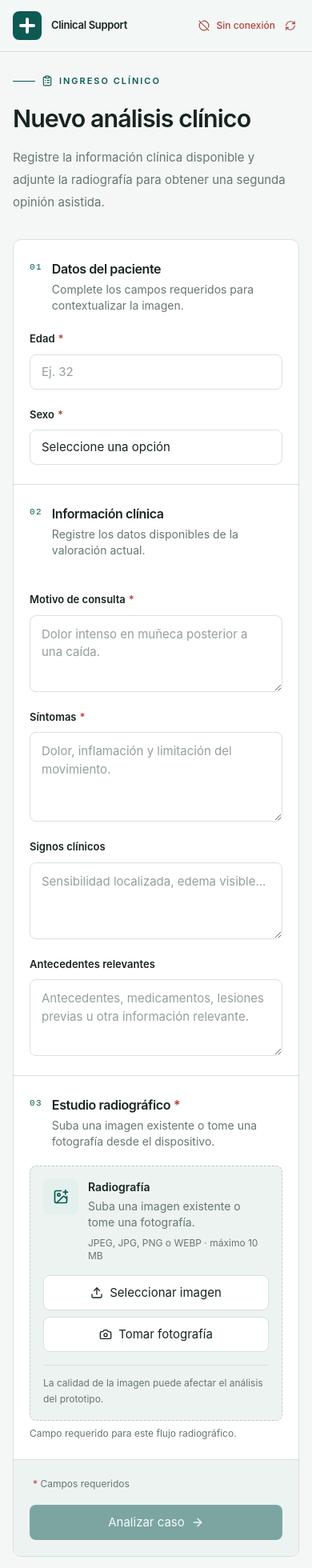
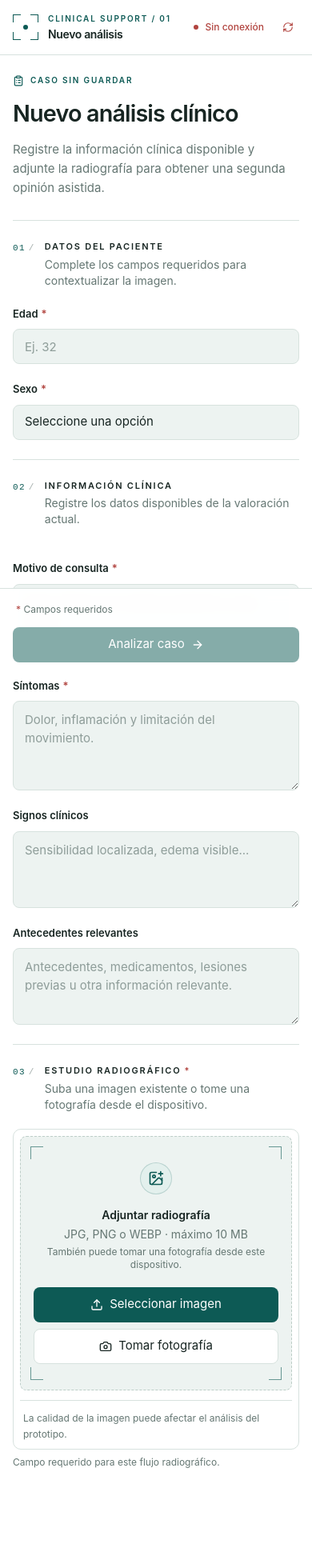
Before and after one commit to AdrianGuerra-byte/frontend-rag, a Next.js app: page / in a window 390 px wide. Shown: the top 1960 px of the page at 80% size. Built offline with nearby package versions, Linux system fonts and the light colour scheme; no server answers.

Commit message:
estilo(ui): convertir interfaz en app clínica

```diff
--- a/src/components/clinical-form.tsx
+++ b/src/components/clinical-form.tsx
@@ -58,11 +58,12 @@ function FormSectionHeading({
 }) {
   return (
     <div className="mb-5 flex items-start gap-3">
-      <span className="pt-0.5 font-mono text-[11px] font-medium tracking-[0.12em] text-primary">
+      <div className="flex shrink-0 items-center gap-1 pt-0.5 font-mono text-[11px] font-medium tracking-[0.12em] text-primary">
         {index}
-      </span>
+        <span aria-hidden="true" className="text-muted/60">/</span>
+      </div>
       <div>
-        <h2 className="text-base font-semibold tracking-tight text-ink">{title}</h2>
+        <h2 className="text-[11px] font-semibold uppercase tracking-[0.16em] text-ink">{title}</h2>
         <p className="mt-1 text-sm leading-5 text-muted">{description}</p>
       </div>
     </div>
@@ -80,17 +81,16 @@ export function ClinicalForm({
   onValueChange,
 }: ClinicalFormProps) {
   return (
-    <section aria-labelledby="new-analysis-title" className="mx-auto w-full max-w-4xl">
-      <div className="mb-8 max-w-2xl">
-        <div className="mb-4 flex items-center gap-2 text-[11px] font-semibold uppercase tracking-[0.18em] text-primary">
-          <span aria-hidden="true" className="h-px w-7 bg-primary" />
+    <section aria-labelledby="new-analysis-title" className="mx-auto w-full max-w-[640px]">
+      <div className="mb-7 max-w-xl">
+        <div className="mb-3 flex items-center gap-2 text-[10px] font-semibold uppercase tracking-[0.18em] text-primary">
           <ClipboardList aria-hidden="true" className="size-3.5" />
-          Ingreso clínico
+          Caso sin guardar
         </div>
-        <h1 className="text-[clamp(1.9rem,4vw,2.55rem)] font-semibold tracking-[-0.03em] text-ink" id="new-analysis-title">
+        <h1 className="text-[clamp(1.8rem,4vw,2.25rem)] font-semibold tracking-[-0.03em] text-ink" id="new-analysis-title">
           Nuevo análisis clínico
         </h1>
-        <p className="mt-3 text-[15px] leading-7 text-muted sm:text-base">
+        <p className="mt-3 text-[15px] leading-6 text-muted">
           Registre la información clínica disponible y adjunte la radiografía para obtener una segunda opinión asistida.
         </p>
       </div>
@@ -106,9 +106,8 @@ export function ClinicalForm({
         </div>
       ) : null}
 
-      <div className="overflow-hidden rounded-[var(--radius-panel)] border border-line bg-surface">
-        <form className="divide-y divide-line" noValidate onSubmit={onSubmit}>
-          <div className="px-5 py-6 sm:px-8 sm:py-7">
+      <form className="relative" noValidate onSubmit={onSubmit}>
+          <div className="border-t border-line py-6 sm:py-7">
             <FormSectionHeading
               description="Complete los campos requeridos para contextualizar la imagen."
               index="01"
@@ -162,7 +161,7 @@ export function ClinicalForm({
             </div>
           </div>
 
-          <div className="grid gap-5 px-5 py-6 sm:px-8 sm:py-7">
+          <div className="grid gap-5 border-t border-line py-6 sm:py-7">
             <FormSectionHeading
               description="Registre los datos disponibles de la valoración actual."
               index="02"
@@ -237,7 +236,7 @@ export function ClinicalForm({
             </div>
           </div>
 
-          <div className="px-5 py-6 sm:px-8 sm:py-7">
+          <div className="border-t border-line py-6 sm:py-7">
             <FormSectionHeading
               description="Suba una imagen existente o tome una fotografía desde el dispositivo."
               index="03"
@@ -254,17 +253,16 @@ export function ClinicalForm({
             ) : null}
           </div>
 
-          <div className="flex flex-col gap-4 bg-surface-subtle px-5 py-5 sm:flex-row sm:items-center sm:justify-between sm:px-8">
-            <p className="text-xs leading-5 text-muted">
+          <div className="sticky bottom-0 z-10 -mx-4 flex flex-col gap-3 border-t border-line bg-surface/95 px-4 pt-4 pb-[calc(1rem+env(safe-area-inset-bottom))] backdrop-blur-sm sm:static sm:mx-0 sm:flex-row sm:items-center sm:justify-between sm:border-t-0 sm:bg-transparent sm:px-0 sm:py-5 sm:backdrop-blur-none">
+            <p className="text-xs leading-5 text-muted sm:order-first">
               <RequiredMark /> Campos requeridos
             </p>
-            <Button className="w-full sm:w-auto sm:min-w-48" disabled={isSubmitDisabled} type="submit">
+            <Button className="w-full sm:order-last sm:w-auto sm:min-w-48" disabled={isSubmitDisabled} type="submit">
               Analizar caso
               <ArrowRight aria-hidden="true" className="size-4" />
             </Button>
           </div>
       </form>
-      </div>
     </section>
   );
 }
--- a/src/components/clinical-support-app.tsx
+++ b/src/components/clinical-support-app.tsx
@@ -1,7 +1,7 @@
 "use client";
 
 import { useState, type FormEvent } from "react";
-import { Activity, ShieldCheck } from "lucide-react";
+import { Activity } from "lucide-react";
 
 import { AnalysisLoading } from "@/src/components/analysis-loading";
 import { AnalysisResult } from "@/src/components/analysis-result";
@@ -9,6 +9,7 @@ import { ClinicalForm } from "@/src/components/clinical-form";
 import { SystemStatus } from "@/src/components/system-status";
 import { Button } from "@/src/components/ui/button";
 import { analyzeCase, getApiErrorMessage } from "@/src/lib/api";
+import { cn } from "@/src/lib/utils";
 import type {
   ClinicalAnalysis,
   ClinicalFormErrors,
@@ -26,6 +27,13 @@ const initialValues: ClinicalFormValues = {
   signs: "",
   medicalHistory: "",
   image: null,
+};
+
+const screenContent: Record<ViewState, { eyebrow: string; title: string }> = {
+  form: { eyebrow: "CLINICAL SUPPORT / 01", title: "Nuevo análisis" },
+  loading: { eyebrow: "CLINICAL SUPPORT / ANÁLISIS", title: "Procesando caso" },
+  result: { eyebrow: "CLINICAL SUPPORT / RESULTADO", title: "Resultado del análisis" },
+  error: { eyebrow: "CLINICAL SUPPORT / ESTADO", title: "No se pudo completar" },
 };
 
 function validateForm(values: ClinicalFormValues, currentErrors: ClinicalFormErrors) {
@@ -57,21 +65,33 @@ function validateForm(values: ClinicalFormValues, currentErrors: ClinicalFormErr
   return errors;
 }
 
-function AppHeader() {
+function ProductMark() {
   return (
-    <header className="border-b border-line bg-background/95">
-      <div className="mx-auto flex min-h-16 w-full max-w-6xl items-center justify-between gap-4 px-4 sm:px-6 lg:px-8">
+    <span aria-hidden="true" className="relative size-8 shrink-0 text-primary">
+      <span className="absolute left-0 top-0 size-2.5 border-l border-t border-current" />
+      <span className="absolute right-0 top-0 size-2.5 border-r border-t border-current" />
+      <span className="absolute bottom-0 left-0 size-2.5 border-b border-l border-current" />
+      <span className="absolute bottom-0 right-0 size-2.5 border-b border-r border-current" />
+      <span className="absolute left-1/2 top-1/2 size-1.5 -translate-x-1/2 -translate-y-1/2 rounded-full bg-current" />
+    </span>
+  );
+}
+
+function AppHeader({ viewState }: { viewState: ViewState }) {
+  const content = screenContent[viewState];
+
+  return (
+    <header className="sticky top-0 z-20 border-b border-line bg-surface/95 pt-[env(safe-area-inset-top)] backdrop-blur-sm">
+      <div className="mx-auto flex min-h-16 w-full max-w-[760px] items-center justify-between gap-4 px-4 py-3 sm:px-6">
         <div className="flex min-w-0 items-center gap-3">
-          <div
-            aria-hidden="true"
-            className="relative size-9 shrink-0 rounded-[var(--radius-control)] bg-primary"
-          >
-            <span className="absolute left-1/2 top-2 h-5 w-1 -translate-x-1/2 rounded-[2px] bg-white" />
-            <span className="absolute left-2 top-1/2 h-1 w-5 -translate-y-1/2 rounded-[2px] bg-white" />
-          </div>
+          <ProductMark />
           <div className="min-w-0">
-            <p className="truncate text-[13px] font-semibold tracking-tight text-ink">Clinical Support</p>
-            <p className="hidden truncate text-xs text-muted sm:block">Sistema de apoyo a la decisión clínica</p>
+            <p className="truncate text-[10px] font-semibold uppercase tracking-[0.18em] text-primary">
+              {content.eyebrow}
+            </p>
+            <p className="mt-0.5 truncate text-sm font-semibold tracking-tight text-ink">
+              {content.title}
+            </p>
           </div>
         </div>
         <div className="flex shrink-0 items-center gap-2 text-xs font-medium text-muted">
@@ -79,17 +99,6 @@ function AppHeader() {
         </div>
       </div>
     </header>
-  );
-}
-
-function SafetyFooter() {
-  return (
-    <footer className="border-t border-line bg-background">
-      <div className="mx-auto flex w-full max-w-6xl items-start gap-2 px-4 py-5 text-xs leading-5 text-muted sm:px-6 lg:px-8">
-        <ShieldCheck aria-hidden="true" className="mt-0.5 size-4 shrink-0 text-primary" />
-        <p>Prototipo académico. La decisión clínica final corresponde al profesional de la salud.</p>
-      </div>
-    </footer>
   );
 }
 
@@ -178,10 +187,16 @@ export function ClinicalSupportApp() {
   }
 
   return (
-    <div className="flex min-h-screen flex-col bg-background">
-      <AppHeader />
+    <div className="min-h-screen bg-background">
+      <div className="mx-auto flex min-h-screen w-full max-w-[820px] flex-col bg-surface md:border-x md:border-line">
+        <AppHeader viewState={viewState} />
         <main className="flex-1">
-        <div className="mx-auto w-full max-w-6xl px-4 py-7 sm:px-6 sm:py-9 lg:px-8 lg:py-11">
+          <div
+            className={cn(
+              "mx-auto w-full px-4 py-6 pb-8 sm:px-6 sm:py-8 sm:pb-10",
+              viewState === "result" ? "max-w-[780px]" : "max-w-[680px]",
+            )}
+          >
             {viewState === "form" ? (
               <ClinicalForm
                 errors={errors}
@@ -203,7 +218,7 @@ export function ClinicalSupportApp() {
             ) : null}
           </div>
         </main>
-      <SafetyFooter />
+      </div>
     </div>
   );
 }
--- a/src/components/image-upload.tsx
+++ b/src/components/image-upload.tsx
@@ -53,6 +53,17 @@ function formatFileSize(bytes: number) {
   return `${(bytes / (1024 * 1024)).toFixed(1)} MB`;
 }
 
+function ScanCorners() {
+  return (
+    <div aria-hidden="true" className="pointer-events-none absolute inset-3 z-10 text-primary/60">
+      <span className="absolute left-0 top-0 size-4 border-l border-t border-current" />
+      <span className="absolute right-0 top-0 size-4 border-r border-t border-current" />
+      <span className="absolute bottom-0 left-0 size-4 border-b border-l border-current" />
+      <span className="absolute bottom-0 right-0 size-4 border-b border-r border-current" />
+    </div>
+  );
+}
+
 export function ImageUpload({
   file,
   error,
@@ -91,8 +102,8 @@ export function ImageUpload({
   return (
     <div
       className={cn(
-        "rounded-[var(--radius-control)] border border-dashed bg-surface-subtle p-4 sm:p-5",
-        error ? "border-danger/45 bg-danger-soft" : "border-line-strong",
+        "rounded-[var(--radius-panel)] border p-2 sm:p-3",
+        error ? "border-danger/45 bg-danger-soft" : "border-line",
       )}
     >
       <input
@@ -114,8 +125,9 @@ export function ImageUpload({
       />
 
       {file && previewUrl ? (
-        <div className="flex flex-col gap-4 sm:flex-row sm:items-center">
-          <div className="relative aspect-[4/3] w-full overflow-hidden rounded-[var(--radius-control)] border border-line bg-ink sm:size-32 sm:shrink-0">
+        <div className="grid gap-4 sm:grid-cols-[9rem_minmax(0,1fr)] sm:items-center">
+          <div className="relative aspect-[4/3] w-full overflow-hidden rounded-[var(--radius-control)] border border-line bg-ink sm:size-36 sm:shrink-0">
+            <ScanCorners />
             <Image
               alt={`Vista previa de ${file.name}`}
               className="size-full object-contain"
@@ -125,21 +137,23 @@ export function ImageUpload({
               unoptimized
             />
           </div>
-          <div className="min-w-0 flex-1">
-            <div className="flex items-start gap-3">
-              <FileImage
-                aria-hidden="true"
-                className="mt-0.5 size-5 shrink-0 text-primary"
-              />
-              <div className="min-w-0">
-                <p className="truncate text-sm font-semibold text-ink">
-                  {file.name}
-                </p>
-                <p className="mt-1 text-xs text-muted">
-                  {formatFileSize(file.size)} · Imagen lista para enviar
+          <div className="min-w-0">
+            <div className="flex items-center justify-between gap-3">
+              <div className="flex min-w-0 items-center gap-2.5">
+                <FileImage aria-hidden="true" className="size-4 shrink-0 text-primary" />
+                <p className="truncate text-[10px] font-semibold uppercase tracking-[0.16em] text-primary">
+                  Estudio adjunto
                 </p>
               </div>
+              <span className="inline-flex shrink-0 items-center gap-1.5 text-[10px] font-semibold uppercase tracking-[0.14em] text-success">
+                <span aria-hidden="true" className="size-1.5 rounded-full bg-success" />
+                Listo
+              </span>
             </div>
+            <p className="mt-3 truncate text-sm font-semibold text-ink">{file.name}</p>
+            <p className="mt-1 text-xs text-muted">
+              {formatFileSize(file.size)} · Imagen lista para enviar
+            </p>
             <div className="mt-4 flex flex-wrap items-center gap-2">
               <Button
                 size="small"
@@ -147,44 +161,43 @@ export function ImageUpload({
                 onClick={() => fileInputRef.current?.click()}
               >
                 <Upload aria-hidden="true" className="size-4" />
-                Cambiar imagen
+                Reemplazar
               </Button>
               <Button
                 aria-label="Eliminar radiografía seleccionada"
-                size="icon"
                 variant="ghost"
                 onClick={onRemove}
               >
                 <X aria-hidden="true" className="size-4" />
+                Eliminar
               </Button>
             </div>
           </div>
         </div>
       ) : (
-        <div className="flex flex-col items-start gap-4 sm:flex-row sm:items-center sm:justify-between">
-          <div className="flex items-start gap-3">
-              <div className="flex size-11 shrink-0 items-center justify-center rounded-[var(--radius-control)] bg-primary-soft text-primary">
-              <ImagePlus aria-hidden="true" className="size-5" />
-            </div>
-            <div>
-              <p className="text-sm font-semibold text-ink">Radiografía</p>
-              <p className="mt-1 max-w-md text-sm leading-5 text-muted">
-                Suba una imagen existente o tome una fotografía.
-              </p>
-              <p className="mt-2 text-xs text-muted">JPEG, JPG, PNG o WEBP · máximo 10 MB</p>
-            </div>
+        <div className="relative flex min-h-52 flex-col items-center justify-center rounded-[var(--radius-control)] border border-dashed border-line-strong bg-surface-subtle px-4 py-8 text-center">
+          <ScanCorners />
+          <div className="relative flex size-10 items-center justify-center rounded-full border border-primary/20 bg-primary-soft text-primary">
+            <ImagePlus aria-hidden="true" className="size-5" />
           </div>
-          <div className="flex w-full flex-col gap-2 sm:w-auto sm:flex-row">
+          <p className="relative mt-4 text-sm font-semibold text-ink">Adjuntar radiografía</p>
+          <p className="relative mt-1 text-sm leading-5 text-muted">
+            JPG, PNG o WEBP · máximo 10 MB
+          </p>
+          <p className="relative mt-1 text-xs text-muted">
+            También puede tomar una fotografía desde este dispositivo.
+          </p>
+          <div className="relative mt-5 flex w-full max-w-sm flex-col gap-2 sm:flex-row">
             <Button
-              className="w-full sm:w-auto"
-              variant="secondary"
+              className="w-full sm:flex-1"
+              variant="primary"
               onClick={() => fileInputRef.current?.click()}
             >
               <Upload aria-hidden="true" className="size-4" />
               Seleccionar imagen
             </Button>
             <Button
-              className="w-full sm:w-auto"
+              className="w-full sm:flex-1"
               variant="secondary"
               onClick={() => cameraInputRef.current?.click()}
             >
@@ -195,7 +208,7 @@ export function ImageUpload({
         </div>
       )}
 
-      <p className="mt-4 border-t border-line pt-3 text-xs leading-5 text-muted">
+      <p className="mt-3 border-t border-line px-1 pt-3 text-xs leading-5 text-muted">
         La calidad de la imagen puede afectar el análisis del prototipo.
       </p>
       {error ? (
--- a/src/components/system-status.tsx
+++ b/src/components/system-status.tsx
@@ -1,20 +1,21 @@
 "use client";
 
 import { useCallback, useEffect, useState } from "react";
-import { CircleCheck, CircleOff, LoaderCircle, RefreshCw, TriangleAlert } from "lucide-react";
+import { LoaderCircle, RefreshCw } from "lucide-react";
 
 import { getHealth } from "@/src/lib/api";
 
 type Status = "checking" | "available" | "ai-unavailable" | "offline";
 
-const statusContent: Record<Exclude<Status, "checking">, { label: string; mobileLabel: string; tone: string }> = {
-  available: { label: "Sistema disponible", mobileLabel: "Disponible", tone: "text-success" },
+const statusContent: Record<Exclude<Status, "checking">, { label: string; mobileLabel: string; tone: string; dot: string }> = {
+  available: { label: "Sistema disponible", mobileLabel: "Disponible", tone: "text-success", dot: "bg-success" },
   "ai-unavailable": {
     label: "Servicio de IA no disponible",
     mobileLabel: "IA no disponible",
     tone: "text-warning",
+    dot: "bg-warning",
   },
-  offline: { label: "Backend sin conexión", mobileLabel: "Sin conexión", tone: "text-danger" },
+  offline: { label: "Backend sin conexión", mobileLabel: "Sin conexión", tone: "text-danger", dot: "bg-danger" },
 };
 
 export function SystemStatus() {
@@ -69,16 +70,15 @@ export function SystemStatus() {
   }
 
   const content = statusContent[status];
-  const Icon = status === "available" ? CircleCheck : status === "offline" ? CircleOff : TriangleAlert;
 
   return (
     <div className={`flex items-center gap-2 text-xs font-medium ${content.tone}`}>
-      <Icon aria-hidden="true" className="size-3.5" />
+      <span aria-hidden="true" className={`size-1.5 rounded-full ${content.dot}`} />
       <span className="sm:hidden">{content.mobileLabel}</span>
       <span className="hidden sm:inline">{content.label}</span>
       <button
         aria-label="Verificar conexión nuevamente"
-        className="rounded-md p-1 transition-colors hover:bg-surface-subtle focus-visible:outline-none focus-visible:ring-2 focus-visible:ring-primary/30"
+        className="-mr-2 flex size-11 items-center justify-center rounded-md transition-colors hover:bg-surface-subtle focus-visible:outline-none focus-visible:ring-2 focus-visible:ring-primary/30"
         type="button"
         onClick={() => {
           setStatus("checking");
--- a/src/components/ui/input.tsx
+++ b/src/components/ui/input.tsx
@@ -6,7 +6,7 @@ export function Input({ className, ...props }: InputHTMLAttributes<HTMLInputElem
   return (
     <input
       className={cn(
-        "flex h-11 w-full rounded-[var(--radius-control)] border border-line bg-surface px-3.5 text-sm text-ink outline-none transition-[border-color,box-shadow,background-color] duration-150 placeholder:text-muted/70 focus:border-primary focus:ring-4 focus:ring-primary/10 disabled:cursor-not-allowed disabled:bg-surface-subtle disabled:opacity-60",
+        "flex h-11 w-full rounded-[var(--radius-control)] border border-line bg-surface-subtle px-3.5 text-base text-ink outline-none transition-[border-color,box-shadow,background-color] duration-150 placeholder:text-muted/70 focus:border-primary focus:bg-surface focus:ring-4 focus:ring-primary/10 disabled:cursor-not-allowed disabled:bg-surface-strong disabled:opacity-60",
         className,
       )}
       {...props}
--- a/src/components/ui/select.tsx
+++ b/src/components/ui/select.tsx
@@ -6,7 +6,7 @@ export function Select({ className, ...props }: SelectHTMLAttributes<HTMLSelectE
   return (
     <select
       className={cn(
-        "flex h-11 w-full appearance-none rounded-[var(--radius-control)] border border-line bg-surface px-3.5 text-sm text-ink outline-none transition-[border-color,box-shadow,background-color] duration-150 focus:border-primary focus:ring-4 focus:ring-primary/10 disabled:cursor-not-allowed disabled:bg-surface-subtle disabled:opacity-60",
+        "flex h-11 w-full appearance-none rounded-[var(--radius-control)] border border-line bg-surface-subtle px-3.5 text-base text-ink outline-none transition-[border-color,box-shadow,background-color] duration-150 focus:border-primary focus:bg-surface focus:ring-4 focus:ring-primary/10 disabled:cursor-not-allowed disabled:bg-surface-strong disabled:opacity-60",
         className,
       )}
       {...props}
--- a/src/components/ui/textarea.tsx
+++ b/src/components/ui/textarea.tsx
@@ -9,7 +9,7 @@ export function Textarea({
   return (
     <textarea
       className={cn(
-        "flex min-h-28 w-full resize-y rounded-[var(--radius-control)] border border-line bg-surface px-3.5 py-3 text-sm leading-6 text-ink outline-none transition-[border-color,box-shadow,background-color] duration-150 placeholder:text-muted/70 focus:border-primary focus:ring-4 focus:ring-primary/10 disabled:cursor-not-allowed disabled:bg-surface-subtle disabled:opacity-60",
+        "flex min-h-28 w-full resize-y rounded-[var(--radius-control)] border border-line bg-surface-subtle px-3.5 py-3 text-base leading-6 text-ink outline-none transition-[border-color,box-shadow,background-color] duration-150 placeholder:text-muted/70 focus:border-primary focus:bg-surface focus:ring-4 focus:ring-primary/10 disabled:cursor-not-allowed disabled:bg-surface-strong disabled:opacity-60",
         className,
       )}
       {...props}
```
Also changed, not shown: app/globals.css (+20 -0 lines), src/components/analysis-loading.tsx (+25 -11 lines), src/components/analysis-result.tsx (+66 -59 lines). Lines whose indentation alone changed are shown as unchanged.
